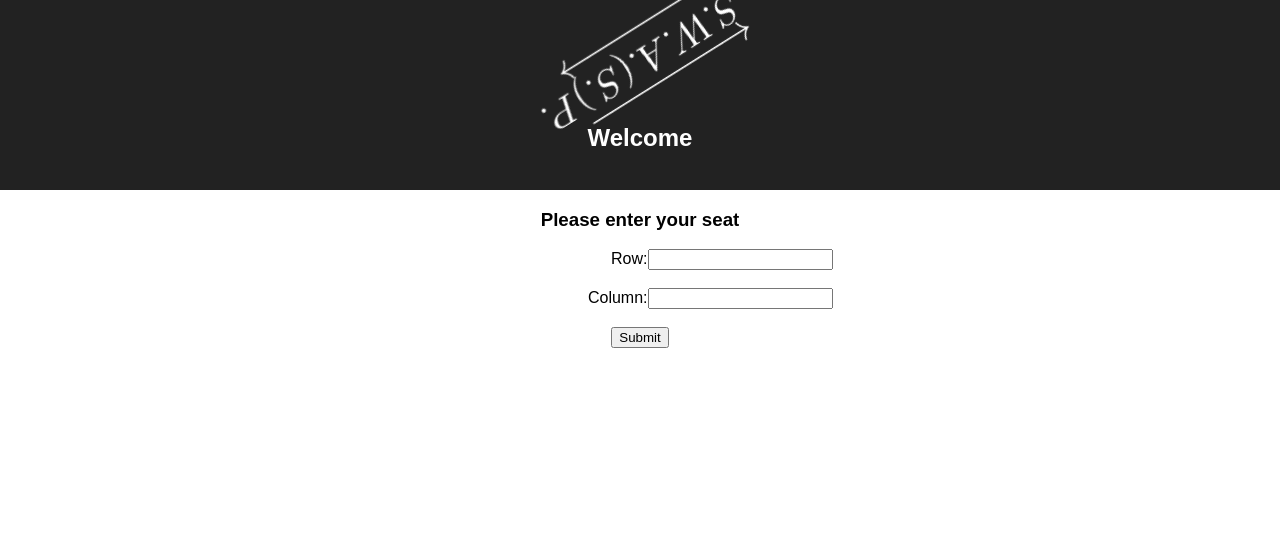
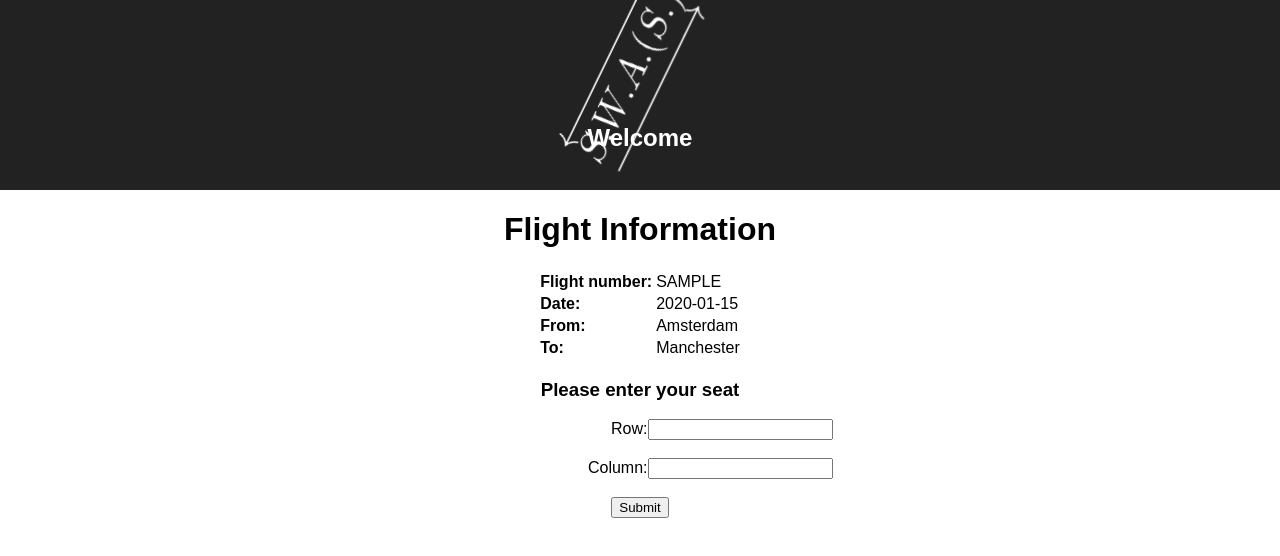
Before and after one commit to swasp/wecamp, a React (Create React App) app in the folder web/: page / in a window 1280 px wide. Both pictures are taken after typing "Sample", "2020-01-15" into the empty fields and a click on the input "Submit". Shown: the top 556 px of the page. Built offline with nearby package versions, Linux system fonts and the light colour scheme.

Commit message:
Flight information added

```diff
--- a/web/src/App.css
+++ b/web/src/App.css
@@ -3,7 +3,7 @@
 }
 
 .App-logo {
-  animation: App-logo-spin 1 20s linear;
+  animation: App-logo-spin 1 10s linear;
   height: 80px;
 }
 
@@ -20,6 +20,10 @@ label div {
   text-align: right;
 }
 
+.flightInformation {
+  text-align: center;
+}
+
 .App-intro {
   font-size: large;
 }
@@ -28,3 +32,12 @@ label div {
   from { transform: rotate(0deg); }
   to { transform: rotate(360deg); }
 }
+
+table.center {
+  margin-left:auto;
+  margin-right:auto;
+}
+
+tr, td, th {
+  text-align: left;
+}
--- a/web/src/App.js
+++ b/web/src/App.js
@@ -16,9 +16,10 @@ class App extends Component {
   }
 
   componentDidUpdate() {
-    alert(this.state.flight + " " + this.state.date);
+    //alert(this.state.flight + " " + this.state.date);
+      var flight = {flightNumber: this.state.flight, flightDate: this.state.date, from: 'AMS', to: 'MAN'};
       ReactDOM.render(
-          <Seatmap callbackFromParent={this.inputFlightCallback}/>,
+          <Seatmap callbackFromParent={this.inputFlightCallback} flight={flight}/>,
           document.getElementById('flightForm')
       );
   }
--- a/web/src/Forms/FlightForm.js
+++ b/web/src/Forms/FlightForm.js
@@ -20,7 +20,7 @@ class FlightForm extends Component {
     }
 
     handleSubmit(event) {
-        alert('You entered flight number: ' + this.state.flightNumber + ' on ' + this.state.date);
+        //alert('You entered flight number: ' + this.state.flightNumber + ' on ' + this.state.date);
         //this.setState({flightNumber: this.state.value});
         this.props.callbackFromParent(this.state.flightNumber, this.state.date);
         //var flight = Flight.props({flightNo: this.state.value});
--- a/web/src/Forms/Seatmap.js
+++ b/web/src/Forms/Seatmap.js
@@ -1,4 +1,6 @@
 import React, { Component } from 'react';
+import ReactDOM from 'react-dom';
+import FlightDetails from '../Views/FlightDetails';
 import '../App.css';
 
 class Seatmap extends Component {
@@ -19,8 +21,15 @@ class Seatmap extends Component {
         this.setState({date: event.target.value});
     }
 
+    componentDidMount() {
+        ReactDOM.render(
+            <FlightDetails flight={this.props.flight} />,
+            document.getElementById('flightDetails')
+        );
+    }
+
     handleSubmit(event) {
-        alert('You entered seat: ' + this.state.row  + this.state.seat);
+        //alert('You entered seat: ' + this.state.row  + this.state.seat);
         this.props.callbackFromParent(this.state.row, this.state.seat);
 
         event.preventDefault();
@@ -28,6 +37,8 @@ class Seatmap extends Component {
 
     render() {
         return (
+            <div>
+                <div id="flightDetails"></div>
                 <form onSubmit={this.handleSubmit}>
                     <h3>Please enter your seat</h3>
                     <label>
@@ -45,6 +56,7 @@ class Seatmap extends Component {
                     <input type="submit" value="Submit" />
                     <div id="flight"></div>
                 </form>
+            </div>
         );
     }
 }
--- /dev/null
+++ b/web/src/Views/FlightDetails.js
@@ -0,0 +1,25 @@
+import React, { Component } from 'react';
+import LocationInformation from './LocationInformation';
+import '../App.css';
+
+class FlightDetails extends Component {
+    constructor(props) {
+        super(props);
+    }
+
+    render() {
+        return (
+            <div className="flightInformation">
+                <h1>Flight Information</h1>
+                <table className="center">
+                    <tr><th>Flight number:</th><td>{this.props.flight.flightNumber}</td></tr>
+                    <tr><th>Date:</th><td>{this.props.flight.flightDate}</td></tr>
+                    <tr><th>From:</th><td><LocationInformation location={this.props.flight.from} /></td></tr>
+                    <tr><th>To:</th><td><LocationInformation location={this.props.flight.to} /></td></tr>
+                </table>
+            </div>
+        );
+    }
+}
+
+export default FlightDetails;
--- /dev/null
+++ b/web/src/Views/LocationInformation.js
@@ -0,0 +1,26 @@
+import React, { Component } from 'react';
+import '../App.css';
+
+var locations = {
+    "AMS": {name: 'Amsterdam'},
+    "FRA": {name: 'Frankfurt'},
+    "MAN": {name: 'Manchester'}
+};
+
+class LocationInformation extends Component {
+    constructor(props) {
+        super(props);
+    }
+
+
+
+    render() {
+        return (
+            <span>
+                {locations[this.props.location].name}
+            </span>
+        );
+    }
+}
+
+export default LocationInformation;
```
Lines whose indentation alone changed are shown as unchanged.
